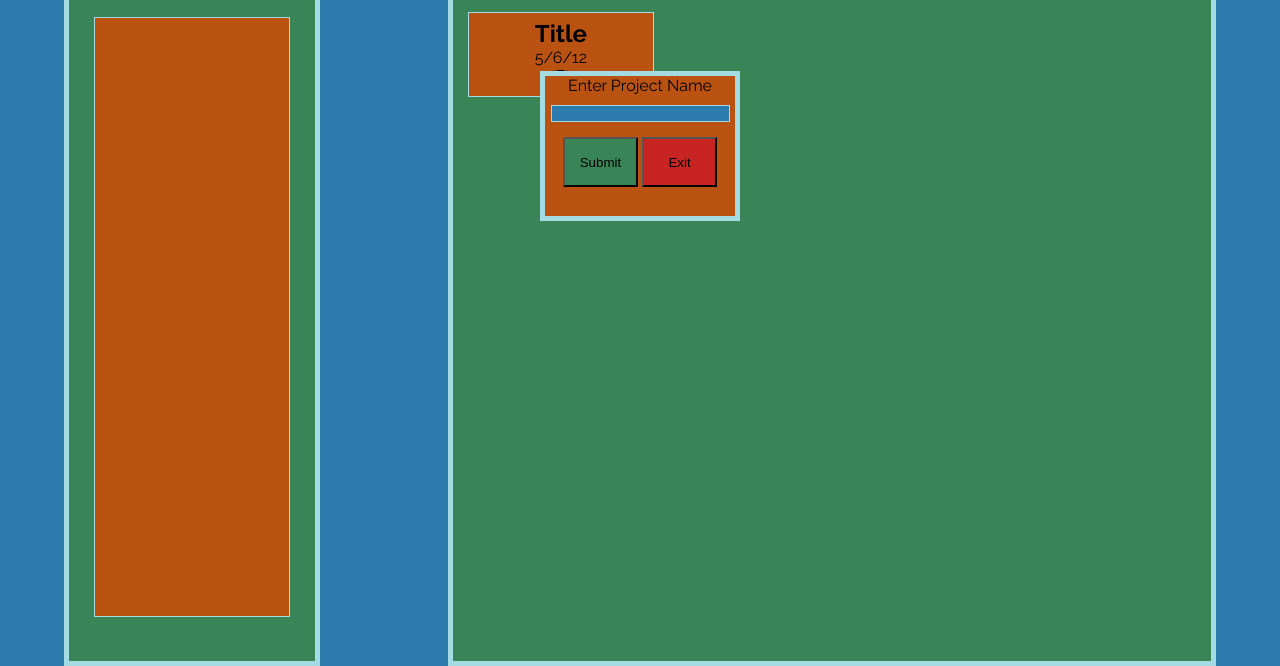
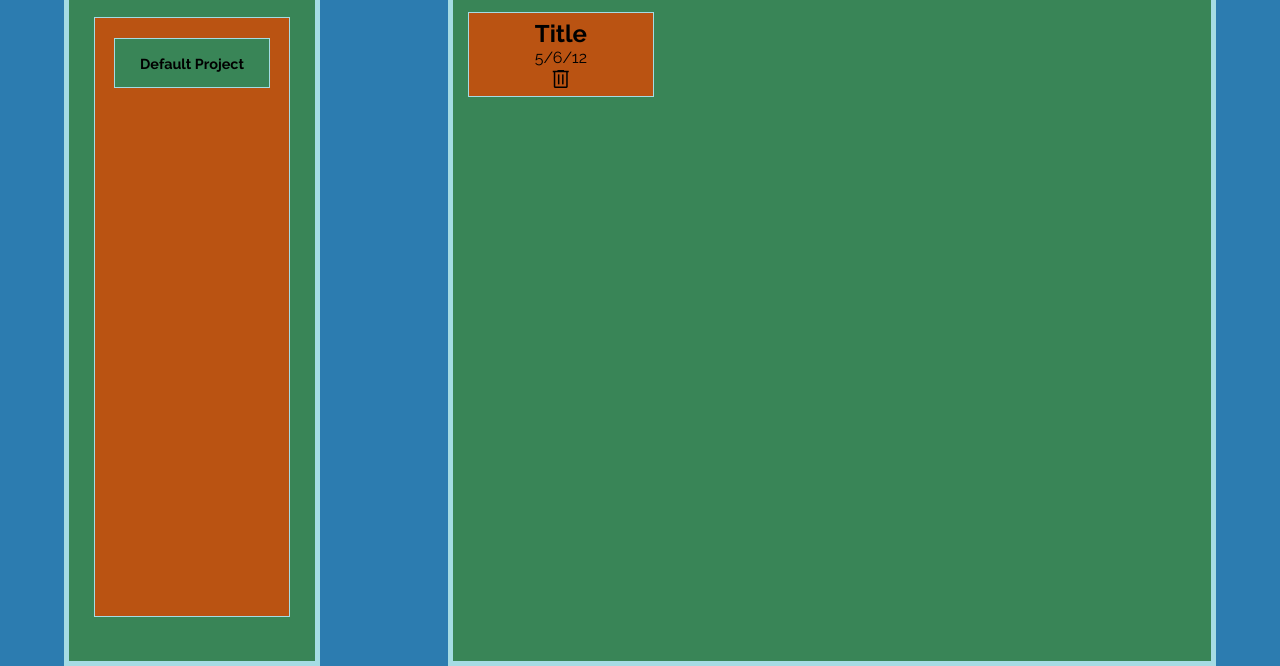
Before and after one commit to CrosscutX/todo-list, a website built with webpack: page dist/index.html in a window 1280 px wide. Shown: the part 254-920 px from the top of the page. Built offline with nearby package versions, Linux system fonts and the light colour scheme.

Commit message:
Fuck webpack

```diff
--- a/src/index.js
+++ b/src/index.js
@@ -1,10 +1,48 @@
-
+import Project from './logic';
 import './style.css';
 
+function clickEvents() {
+    //Project button click handlers
     const projBtn = document.getElementById('projBtn');
-    const taskBtn = document.getElementById('listBtn');
+    const projForm = document.querySelector('.project-form');
+    const projSubBtn = document.querySelector('.project-submit');
+    const projExitBtn = document.querySelector('.project-exit');
+
+    projBtn.addEventListener('click', function(){
+        projForm.style.visibility = 'visible';
+    });
+    let projArr = [];
+
+    projSubBtn.addEventListener('click', function(){
+        const projTitle = document.querySelector('.project-input').value;
+        console.log(projTitle);
+        let newProject = new Project(projTitle);
+        projArr.push(newProject);
+        console.log(projArr);
+        projForm.style.visibility = 'hidden';
+    })
+
+    projExitBtn.addEventListener('click', function(){
+        projForm.style.visibility = 'hidden';
+    })
+    //List button click handler
+    const listBtn = document.getElementById('listBtn');
     const listForm = document.querySelector('.list-form')
-    const projForm = document.querySelector('.project-form');
+    const listSubBtn = document.querySelector('.list-submit');
+    const listExitBtn = document.querySelector('.list-exit');
 
-    console.log(document);
-    console.log(projBtn);
+    listBtn.addEventListener('click', function(){
+        listForm.style.visibility = 'visible';
+    })
+
+    listSubBtn.addEventListener('click', function(){
+
+    })
+
+    listExitBtn.addEventListener('click', function(){
+        listForm.style.visibility = 'hidden';
+    })
+
+}
+
+clickEvents();
--- /dev/null
+++ b/src/logic.js
@@ -0,0 +1,10 @@
+export default function Project(title) {
+    this.title = title;
+}
+
+export function Todo(title, description, date, priority) {
+    this.title = title;
+    this.description = description;
+    this.date = date;
+    this.priority = priority;
+}
--- a/src/style.css
+++ b/src/style.css
@@ -95,9 +95,25 @@ main{
 }
 
 .project-box{
+    display: flex;
+    justify-content: flex-start;
+    align-items: center;
+    flex-direction: column;
     width: 80%;
     height: 600px;
     background-color: #ba5312;
+    border: 1px solid #A5DCE4;
+}
+
+.project-item{
+    display: flex;
+    justify-content: center;
+    align-items: center;
+    font-size: 0.6rem;
+    margin-top: 20px;
+    width: 80%;
+    height: 50px;
+    background-color: #398557;
     border: 1px solid #A5DCE4;
 }
 
@@ -124,7 +140,7 @@ main{
     /*The project form that pops up when I click the new project button.
     It starts not displayed and then centers on the body tag.*/
 .project-form{
-    visibility: show;
+    visibility: hidden;
     display: flex;
     text-align: center;
     align-items: flex-start;
```
Also changed, not shown: dist/bundle.js, dist/index.html.
